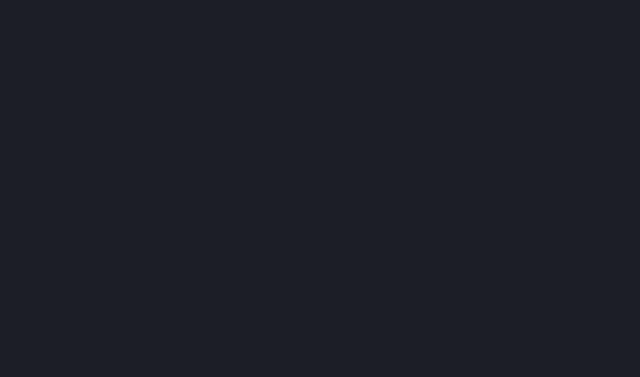
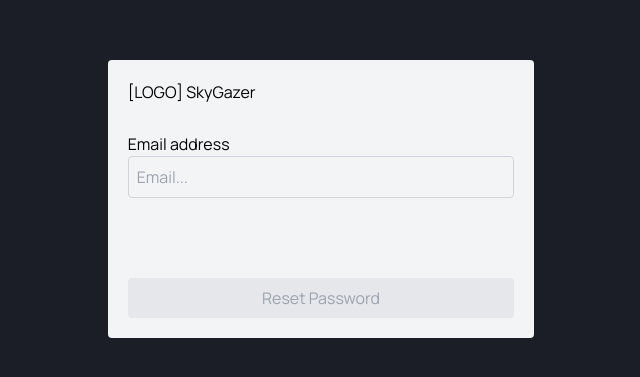
Before and after one commit to HectorAgudelo/SkyGazer, a React (Vite) app in the folder SkyGazer/: page /reset in a window 1280 px wide. Before the commit this address had no page. Shown: the part 201-578 px from the top of the page, without its empty margins (319-959 px from the left). Built offline with nearby package versions, Linux system fonts and the light colour scheme.

Commit message:
feat: add reset pw capability

```diff
--- a/SkyGazer/src/App.jsx
+++ b/SkyGazer/src/App.jsx
@@ -3,6 +3,7 @@ import "./App.css";
 import ArticleList from "./components/ArticleList";
 import { DetailedCard } from "./components/ArticleCard";
 import Auth from "./components/Authentication";
+import ResetPassword from "./components/ResetPassword";
 
 function App() {
   return (
@@ -11,6 +12,7 @@ function App() {
         <Route path="/" element={<ArticleList />} />
         <Route path="/article/:id" element={<DetailedCard />} />
         <Route path="/login" element={<Auth />} />
+        <Route path="/reset" element={<ResetPassword />} />
       </Routes>
     </Router>
   );
--- a/SkyGazer/src/components/Authentication.jsx
+++ b/SkyGazer/src/components/Authentication.jsx
@@ -69,6 +69,10 @@ function Auth() {
         setPwError(PW_MISMATCH_ERROR_MSG);
       }
     }
+  }
+
+  function handleResetPw() {
+    navigate(`/reset`);
   }
 
   async function register() {
@@ -301,6 +305,16 @@ function Auth() {
           <FontAwesomeIcon icon={faGoogle} className="mr-2" />
           Login with your Google account
         </button>
+        {!isRegister && (
+          <div className="flex">
+            <p
+              className="mx-5 mt-3 text-sm text-blue-600 hover:underline hover:cursor-pointer"
+              onClick={handleResetPw}
+            >
+              Forgot Password?
+            </p>
+          </div>
+        )}
       </div>
     </div>
   );
--- /dev/null
+++ b/SkyGazer/src/components/ResetPassword.jsx
@@ -0,0 +1,92 @@
+import { useState } from "react";
+import { useNavigate } from "react-router-dom";
+import { auth } from "../config/firebase";
+import { sendPasswordResetEmail } from "firebase/auth";
+import { ToastContainer, toast } from "react-toastify";
+import "react-toastify/dist/ReactToastify.css";
+
+import { mapAuthCodeToMessage } from "./../lib/authCodeMapping";
+
+function ResetPassword() {
+  const [email, setEmail] = useState("");
+  const [showNoValidEmail, setShowNoValidEmail] = useState(false);
+
+  const navigate = useNavigate();
+
+  const isValidEmail = /^[\w-\.]+@([\w-]+\.)+[\w-]{2,4}$/g;
+
+  async function sleep(ms) {
+    return new Promise(resolve => {
+      setTimeout(resolve, ms);
+    });
+  }
+
+  function validateEmail(e) {
+    if (e.target?.value && e.target.value.match(isValidEmail)) {
+      setShowNoValidEmail(false);
+      setEmail(e.target.value);
+    } else {
+      setShowNoValidEmail(true);
+    }
+  }
+
+  async function handleResetPw(e) {
+    e.preventDefault();
+    try {
+      auth.signOut();
+      await sendPasswordResetEmail(auth, email);
+      toast(
+        `Password reset instructions have been sent to ${email}. Navigating back to login page in 5 seconds.`
+      );
+      await sleep(5000);
+      navigate("/login");
+    } catch (err) {
+      console.log(err.code);
+      toast(mapAuthCodeToMessage(err.code));
+    }
+  }
+
+  return (
+    <div className="h-screen flex items-center justify-center">
+      <ToastContainer />
+      <div className="flex flex-col w-1/2 md:w-1/3 pb-5 rounded bg-gray-100">
+        <div className="flex mb-3"></div>
+        <div className="flex flex-col">
+          <div className="mx-5 mb-3 pt-2 pb-2">[LOGO] SkyGazer</div>
+          <label className="mx-5 pt-2" htmlFor="email">
+            Email address
+          </label>
+          <input
+            type="email"
+            placeholder="Email..."
+            onBlur={validateEmail}
+            className="mx-5 p-2 bg-gray-100 rounded border border-gray-300"
+          />
+          <div
+            className={
+              "mx-5 text-xs text-red-500 " +
+              (showNoValidEmail ? "opacity-100" : "opacity-0")
+            }
+          >
+            Invalid email provided
+          </div>
+          <button
+            className={
+              "mx-5 mt-16 p-2 rounded " +
+              (showNoValidEmail || email === ""
+                ? "text-gray-400 bg-gray-200"
+                : "text-white bg-blue-400 hover:bg-blue-500 border font-bold")
+            }
+            type="submit"
+            disabled={showNoValidEmail || email === ""}
+            onClick={e => handleResetPw(e)}
+          >
+            Reset Password
+          </button>
+        </div>
+      </div>
+    </div>
+  );
+}
+
+export default ResetPassword;
```
